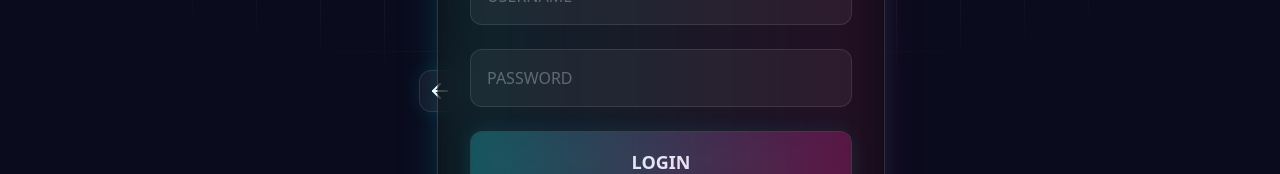
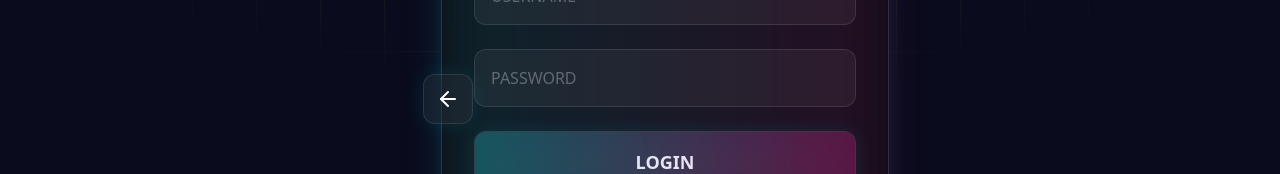
Before and after one commit to ActivateLLC/qstate-harmony-hub, a React (Vite) app: page /login in a window 1280 px wide. Shown: the part 333-507 px from the top of the page. Built offline with nearby package versions, Linux system fonts and the light colour scheme.

Commit message:
Move button for visibility
Adjusted the position of the button to the left for improved prominence and visibility.
[skip gpt_engineer]

```diff
--- a/src/pages/Login.tsx
+++ b/src/pages/Login.tsx
@@ -10,9 +10,9 @@ const Login = () => {
 
       <Link
         to="/"
-        className="fixed top-6 left-6 glass-card p-2 hover:scale-105 transition-transform"
+        className="fixed top-8 left-8 glass-card p-3 hover:scale-105 transition-transform group z-50"
       >
-        <ArrowLeft className="w-6 h-6 text-white" />
+        <ArrowLeft className="w-6 h-6 text-white group-hover:text-qblue transition-colors" />
       </Link>
 
       <motion.div
```
